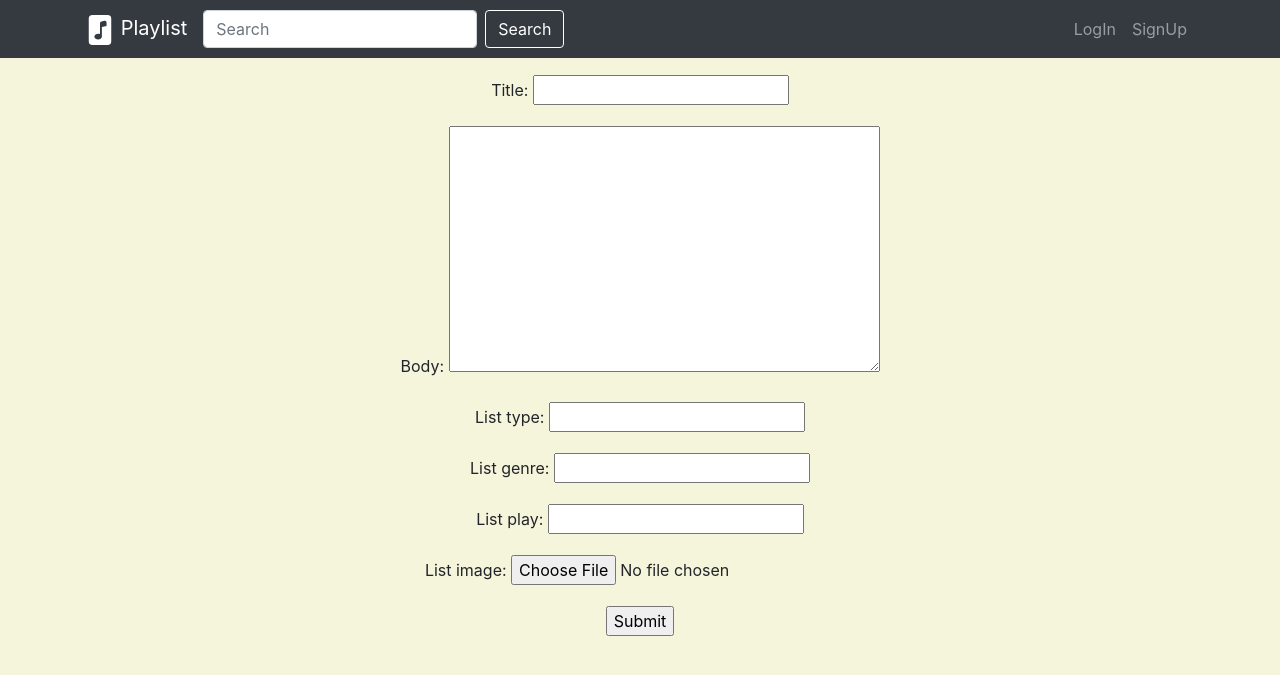
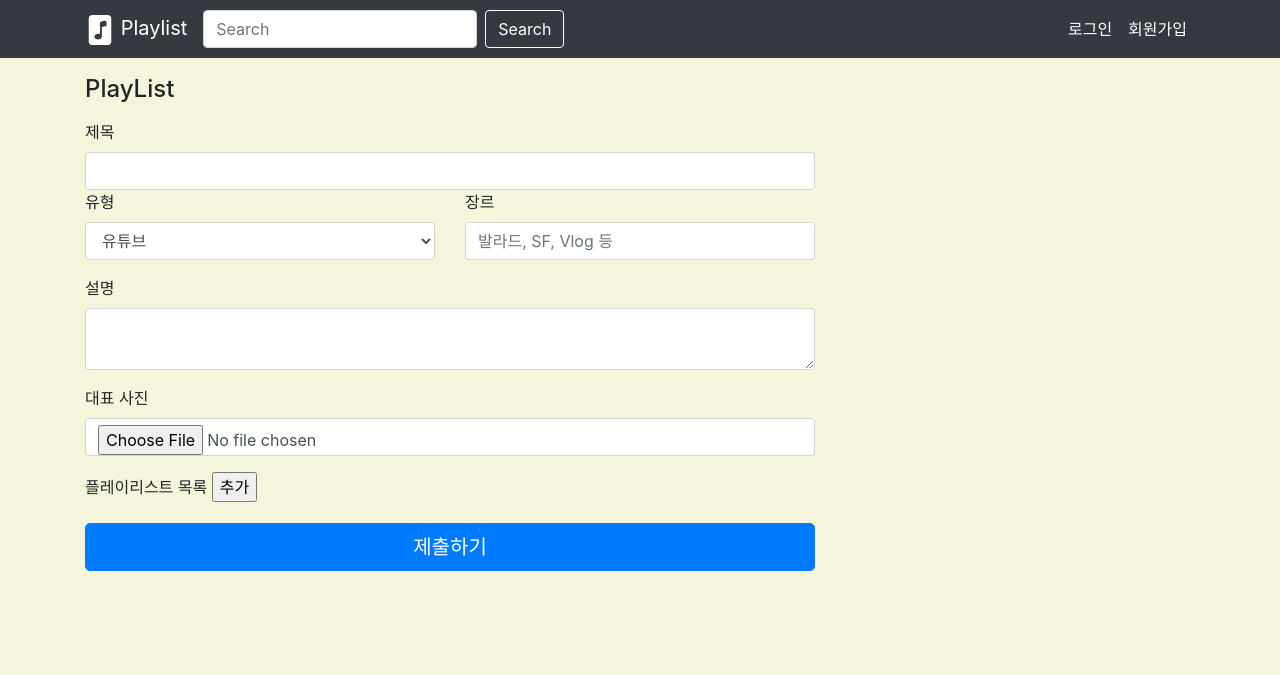
Before and after one commit to whduddhks/playlist, a Django app: page /main/write/ in a window 1280 px wide. Shown: the top 675 px of the page. Run offline with Django 3.2, Linux system fonts and the light colour scheme.

Commit message:
모델 및 html 수정

```diff
--- a/main/forms.py
+++ /dev/null
@@ -1,7 +0,0 @@
-from django import forms
-from .models import Myplaylist
-
-class MyplaylistForm(forms.ModelForm):
-    class Meta:
-        model = Myplaylist
-        fields = ['title', 'body', 'list_type', 'list_genre', 'list_play', 'list_image']
--- a/main/models.py
+++ b/main/models.py
@@ -1,4 +1,5 @@
 from django.db import models
+from django.contrib.auth.models import User
 
 # Create your models here.
 
@@ -11,6 +12,7 @@ class Myplaylist(models.Model):
     list_genre = models.CharField(max_length=50, null=False, blank=False)
     list_play = models.CharField(max_length=50, null=False, blank=False)
     list_image = models.ImageField(null=False, upload_to = 'playlist/')
+    user=models.ForeignKey(User, blank=True, on_delete=models.CASCADE)
 
     def __str__(self):
         return self.title
--- a/main/templates/write.html
+++ b/main/templates/write.html
@@ -1,11 +1,67 @@
 {% extends 'base.html' %}
 
 {% block content %}
-    <div class="container" style="margin-top: 75px; text-align:center;" >
+    <script>
+        $(document).ready (function(){
+            $('#add_list').click(function(){
+                $('#playlist').append(
+                "<div class='input-group mb-3'> \
+                    <input type='text' class='form-control' aria-describedby='delete' id='list' name='play'> \
+                    <button class='btn btn-outline-secondary btnremove' type='button' id='delete'>삭제</button> \
+                </div>"
+                );
+                $('.btnremove').on('click', function(){
+                    $(this).prev().remove();
+                    $(this).parent().remove();
+                    $(this).remove();
+                    i--;
+                });
+            });
+        });
+    </script>
+    <div class="container" style="margin-top: 75px;" >
         <form action="{% url 'create' %}" method="post" enctype="multipart/form-data">
             {% csrf_token %}
-            {{form.as_p}}
-            <input type="submit">
+            <div class="row g-3">
+                <div class="col-md-7 col-lg-8">
+                    <h4 class="mb-3">PlayList</h4>
+                    <div class="row g-3">
+                        <div class="col-12">
+                            <label for="title" class="form-label">제목</label>
+                            <input type="text" class="form-control" id="title" name="title">
+                        </div>
+                        <div class="form-group col-md-6"> <!-- State Button -->
+                            <label for="type" class="control-label">유형</label>
+                            <select class="form-control" id="type" name="type">
+                                <option value="youtube">유튜브</option>
+                                <option value="movie">영화</option>
+                                <option value="song">노래</option>
+                                <option value="netflix">넷플릭스</option>
+                                <option value="watcha">왓챠</option>
+                            </select>
+                        </div>
+                        <div class="form-group col-md-6">
+                            <label for="genre" class="form-label">장르</label>
+                            <input type="text" class="form-control" id="genre" name="genre" placeholder="발라드, SF, Vlog 등">
+                        </div>
+                        <div class="form-group col-12">
+                            <label for="body" class="form-label">설명</label>
+                            <textarea class="form-control" id="body" name="body"></textarea>
+                        </div>
+                        <div class="form-group col-12">
+                            <label class="form-label" for="image">대표 사진</label>
+                            <input type="file" class="form-control" id="image" name="image">
+                        </div>
+                        <div class="form-group col-12">
+                            <label class="form-label" for="image">플레이리스트 목록</label>
+                            <input type="button" id="add_list" value="추가">
+                            <div id="playlist">
+                            </div>
+                        </div>
+                    </div>
+                    <button class="w-100 btn btn-primary btn-lg" type="submit">제출하기</button>
+                </div>
+            </div>
         </form>
     </div>
 {% endblock %}
--- a/main/urls.py
+++ b/main/urls.py
@@ -7,4 +7,5 @@ urlpatterns = [
     path('write/', views.write, name="write"),
     path('create/', views.create, name="create"),
     path('delete/<int:delete_pliatlist_id>', views.delete, name="delete"),
+    path('search/', views.search, name="search"),
 ]
--- a/main/views.py
+++ b/main/views.py
@@ -1,17 +1,16 @@
 from django.shortcuts import render, redirect, get_object_or_404
 from django.utils import timezone
 from .models import Myplaylist
-from .forms import MyplaylistForm
 
 # Create your views here.
 
 def home(request):
     playlist = Myplaylist.objects.all().order_by('-id')
     playlist = playlist[:3]
-    my_playlist = []
     if request.user.is_authenticated:
         my_playlist = Myplaylist.objects.filter(user = request.user)
-    return render(request, "home.html", {"playlist":playlist, "my_playlist":my_playlist})
+        return render(request, "home.html", {"playlist":playlist, "my_playlist":my_playlist})
+    return render(request, "home.html", {"playlist":playlist})
 
 
 def detail(request,detail_id):
@@ -20,22 +19,39 @@ def detail(request,detail_id):
 
 
 def write(request):
-    form = MyplaylistForm()
-    return render(request, 'write.html', {'form' : form})
+    return render(request, 'write.html')
 
 
 def create(request):
-    form = MyplaylistForm(request.POST, request.FILES)
-    if form.is_valid():
-        new_playlist = form.save(commit=False)
-        new_playlist.writer = request.user.username
-        new_playlist.date = timezone.now
-        new_playlist.save()
-        return redirect("home.html")
-    return redirect("write.html")
+    new_playlist = Myplaylist()
+    new_playlist.title = request.POST["title"]
+    new_playlist.writer = request.user.username
+    new_playlist.date = timezone.now()
+    new_playlist.body = request.POST['body']
+    new_playlist.list_type = request.POST['type']
+    new_playlist.list_genre = request.POST['genre']
+    new_playlist.list_play = request.POST['play']
+    new_playlist.list_image = request.FILES['image']
+    new_playlist.user = request.user
+    new_playlist.save()
+    print(request.POST['play'])
+    return redirect("/main/detail/" + str(new_playlist.id))
 
 
 def delete(request,delete_pliatlist_id):
-    delete_post = get_object_or_404(Blog, pk=delete_pliatlist_id)
+    delete_post = get_object_or_404(Myplaylist, pk=delete_pliatlist_id)
     delete_post.delete()
-    return render(request, "home.html")
+    return redirect("home")
+
+
+def edit(request):
+    return redirect("home")
+
+
+def update(request):
+    return redirect("home")
+
+
+def search(request):
+    playlist = Myplaylist.objects.all().order_by('-id')
+    return render(request, "search.html", {"playlist": playlist})
--- a/playlist/template/base.html
+++ b/playlist/template/base.html
@@ -23,20 +23,20 @@
                 <ul class="navbar-nav ml-auto">
                     {% if user.is_authenticated %}
                     <li class="nav-item">
-                        <a class="nav-link" href="{% url 'write' %}">글쓰기</a>
+                        <a class="nav-link" href="{% url 'write' %}" style="color: white;">글쓰기</a>
                     </li>
                     <li class="nav-item">
-                        <a class="nav-link" href="{% url 'profile'%}">프로필</a>
+                        <a class="nav-link" href="{% url 'profile'%}" style="color: white;">프로필</a>
                     </li>
                     <li class="nav-item">
-                        <a class="nav-link" href="{% url 'logout' %}">로그아웃</a>
+                        <a class="nav-link" href="{% url 'logout' %}" style="color: white;">로그아웃</a>
                     </li>
                     {% else %}
                         <li class="nav-item">
-                            <a class="nav-link" href="{% url 'login' %}">LogIn</a>
+                            <a class="nav-link" href="{% url 'login' %}" style="color: white;">로그인</a>
                         </li>
                         <li class="nav-item">
-                            <a class="nav-link" href="{% url 'signup' %}">SignUp</a>
+                            <a class="nav-link" href="{% url 'signup' %}" style="color: white;">회원가입</a>
                         </li>
                     {% endif %}
                 </ul>
--- a/user/templates/login.html
+++ b/user/templates/login.html
@@ -12,6 +12,7 @@
 <br>
 
 <form style="text-align: right;" method="POST" action="{% url 'login' %}">
+    {% csrf_token %}
     <div class="table">
         ID
         <input name="username" type="text" value="" style="margin-left: 10pt;">
```
Also changed, not shown: main/templates/detail.html (added, +19 -0 lines), main/templates/home.html (+19 -15 lines), main/templates/search.html (+9 -9 lines), user/views.py (+4 -6 lines), main/migrations/0001_initial.py.
